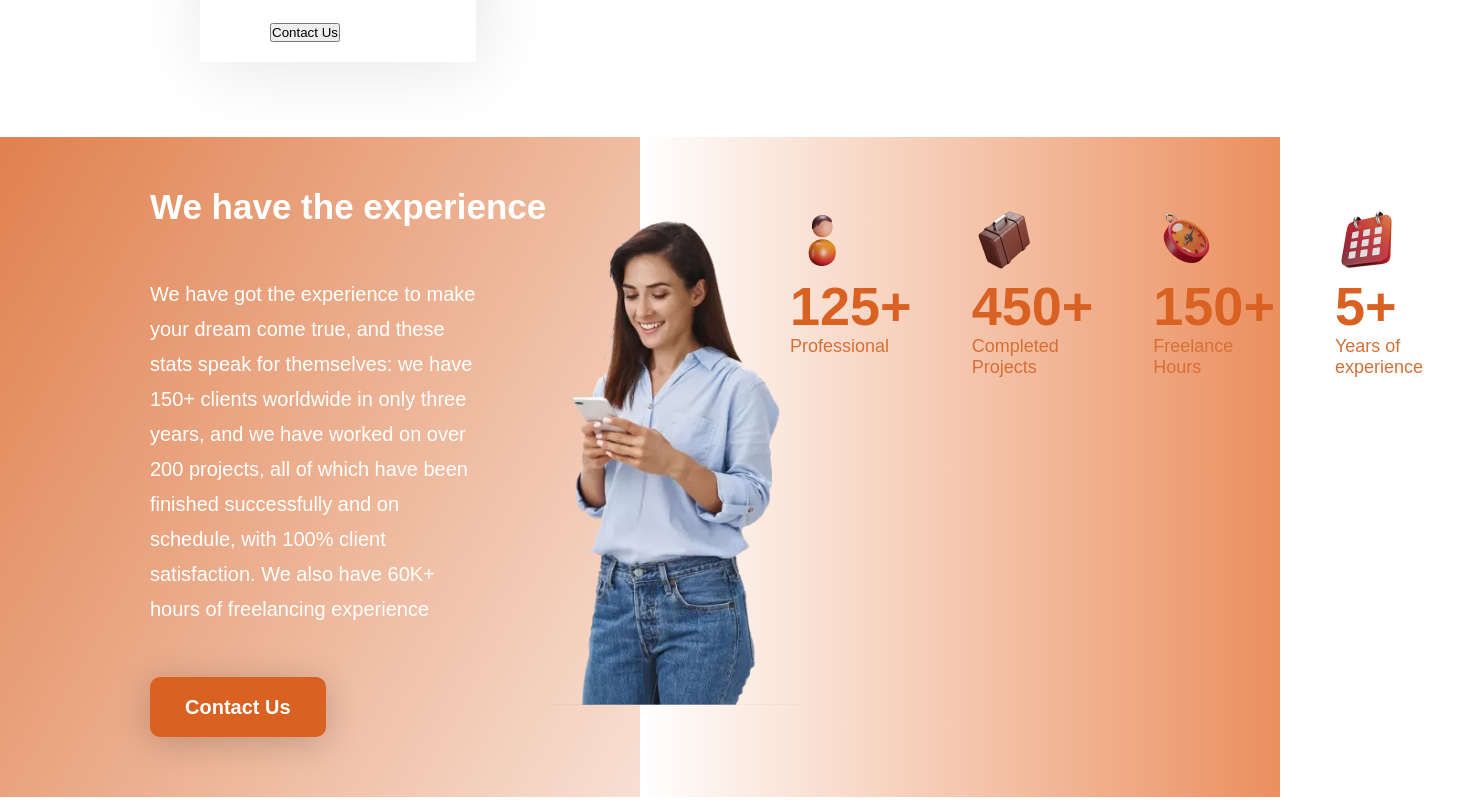
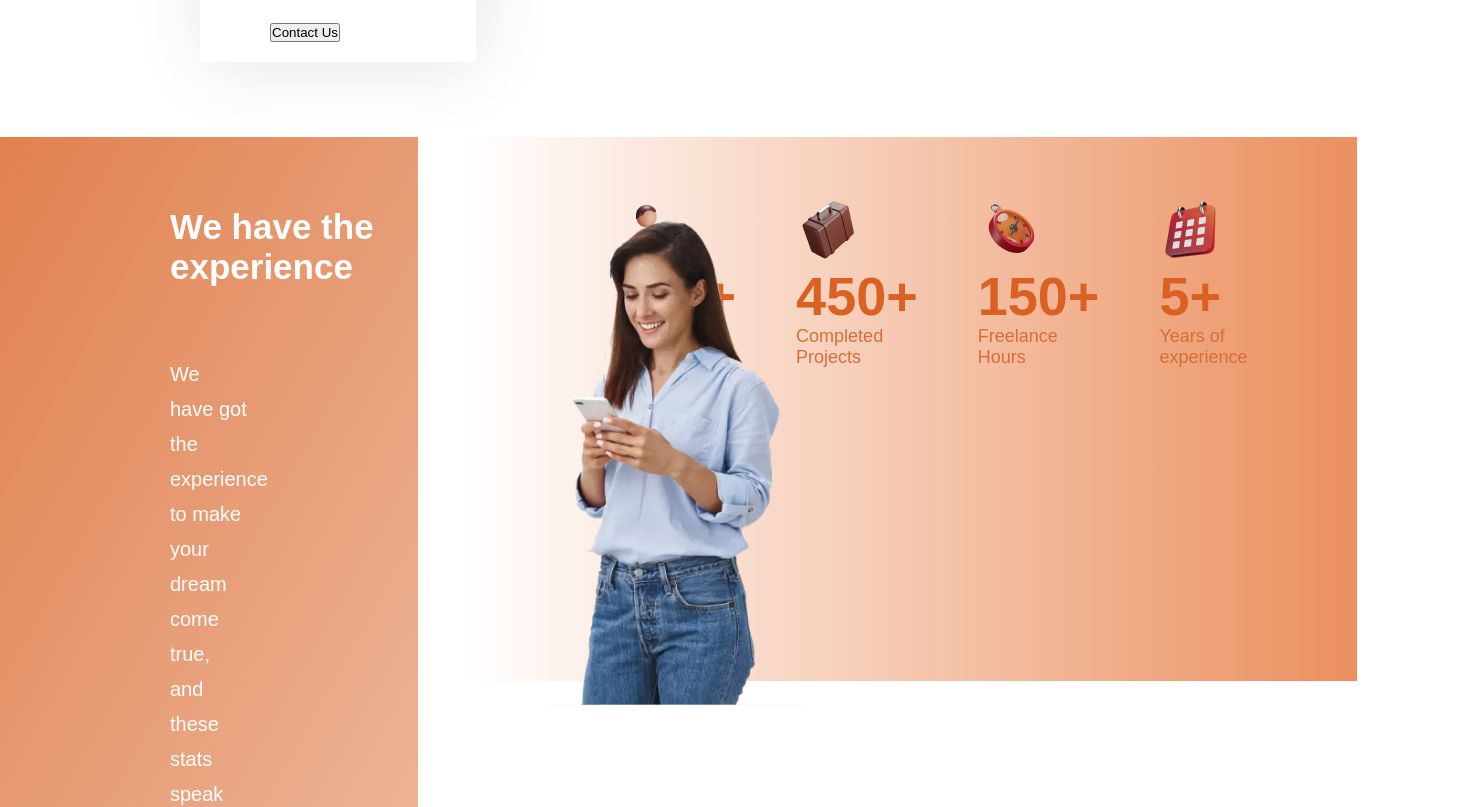
Before and after one commit to dharmikj-tagline/Angular-Tagline, an Angular app: page / in a window 1280 px wide. Shown: the part 3340-4147 px from the top of the page, 1483 px wide, since content can reach past the window. Built offline with nearby package versions, Linux system fonts and the light colour scheme.

Commit message:
Implement experience Section

```diff
--- a/src/app/app.component.html
+++ b/src/app/app.component.html
@@ -3,111 +3,20 @@
   <app-header-main-content></app-header-main-content>
 </div>
 
-<!-- ___________________________________________________________ -->
-
 <app-sevices [serviceBoxes]="ourServices"></app-sevices>
 
-    <!-- <div class="divcontent divcontent1" style="border: none">
-      <h1 style="text-align: left; line-height: 70px; font-weight: 700">
-        {{ serviceBoxes.seviceBoxHead }} <br />
-        <span style="font-weight: bolder; font-size: 60px">
-          {{ serviceBoxes.seviceBoxHeadBold }}
-        </span>
-        <br />
-        for you.
-      </h1>
-    </div>
-
-    <div class="divcontent divcontent2">
-      <div class="flex">
-        <img [src]="serviceBoxes.serviceBox2.serviceBox2HeadImg" />
-        <h2>{{ serviceBoxes.serviceBox2.serviceBox2Head }}</h2>
-      </div>
-      <p>
-        {{ serviceBoxes.serviceBox2.serviceBox2Content }}
-      </p>
-      <a href="#">{{ serviceBoxes.serviceBox2.serviceBox2Anchor }}</a>
-    </div>
-
-    <div class="divcontent divcontent3">
-      <div class="flex">
-        <img [src]="serviceBoxes.serviceBox3.serviceBox3HeadImg" />
-        <h2>{{ serviceBoxes.serviceBox3.serviceBox3Head }}</h2>
-      </div>
-      <p>
-        {{ serviceBoxes.serviceBox3.serviceBox3Content }}
-      </p>
-      <a href="#">{{ serviceBoxes.serviceBox3.serviceBox3Anchor }}</a>
-    </div>
-
-    <div class="divcontent divcontent4">
-      <div class="flex">
-        <img [src]="serviceBoxes.serviceBox4.serviceBox4HeadImg" />
-        <h2>{{ serviceBoxes.serviceBox4.serviceBox4Head }}</h2>
-      </div>
-      <p>
-        {{ serviceBoxes.serviceBox4.serviceBox4Content }}
-      </p>
-      <a href="#">{{ serviceBoxes.serviceBox4.serviceBox4Anchor }}</a>
-    </div>
-
-    <div class="divcontent divcontent5">
-      <div class="flex">
-        <img [src]="serviceBoxes.serviceBox5.serviceBox5HeadImg" />
-        <h2>{{ serviceBoxes.serviceBox5.serviceBox5Head }}</h2>
-      </div>
-      <p>
-        {{ serviceBoxes.serviceBox5.serviceBox5Content }}
-      </p>
-      <a href="#">{{ serviceBoxes.serviceBox5.serviceBox5Anchor }}</a>
-    </div>
-
-    <div class="divcontent divcontent6">
-      <div class="flex">
-        <img [src]="serviceBoxes.serviceBox6.serviceBox6HeadImg" />
-        <h2>{{ serviceBoxes.serviceBox6.serviceBox6Head }}</h2>
-      </div>
-      <p>
-        {{ serviceBoxes.serviceBox6.serviceBox6Content }}
-      </p>
-      <a href="#">{{ serviceBoxes.serviceBox6.serviceBox6Anchor }}</a>
-    </div>
-
-    <div class="divcontent divcontent7">
-      <h2>
-        {{ serviceBoxes.serviceBox7.serviceBox7Head }}
-        <span style="font-weight: bold">{{
-          serviceBoxes.serviceBox7.serviceBox7Span
-        }}</span>
-      </h2>
-      <button>{{ serviceBoxes.serviceBox7.serviceBox7Btn }}</button>
-    </div>
-  </div> -->
-  <!-- </div> -->
 
 <!-- ___________________________________________________________ -->
 
 <div class="experience">
-    <div class="contentexp">
-      <h2>{{ experience.exprContent.exprContentHead }}</h2>
-      <p>
-        {{ experience.exprContent.exprContentPara }}
-      </p>
-      <button>{{ experience.exprContent.exprContentBtn }}</button>
-    </div>
+  <app-experience-content></app-experience-content>
 
   <span>
     <img [src]="experience.exprContent.exprUpperImg" height="490" />
   </span>
-
-    <div class="numberexp">
-      <div class="fulldiv1">
-        <div class="div1" *ngFor="let exprBox of experianseNumBoxs">
-          <img [src]="exprBox.img" />
-          <h1>{{ exprBox.projectnum }}</h1>
-          <h5>{{ exprBox.type }}</h5>
-        </div>
-      </div>
+  <app-experience-projects
+    [experienceProjects]="experianseNumBoxs"
+  ></app-experience-projects>
   <!-- <div class="div1">
           <img [src]="experience.exprProduct.exprProduct1Img" />
           <h1>{{ experience.exprProduct.exprProduct1Head }}</h1>
@@ -132,14 +41,12 @@
           <h5>{{ experience.exprProduct.exprProduct4Type }}</h5>
         </div>
       </div> -->
-    </div>
+  <!-- </div> -->
 </div>
 
 <!-- ____________________________________________________________________ -->
 
-  <h1
-    style="text-align: center; margin: 40px; font-size: 2rem; margin-bottom: 0"
-  >
+<h1 style="text-align: center; margin: 40px; font-size: 2rem; margin-bottom: 0">
   {{ technology.technologyHead }}
 </h1>
 <span class="headerline"></span>
@@ -650,23 +557,17 @@
       <ul>
         <li>
           <a href=""
-              ><i class="bi bi-telephone-fill"></i>&nbsp;{{
-                help.helpCareer
-              }}</a
+            ><i class="bi bi-telephone-fill"></i>&nbsp;{{ help.helpCareer }}</a
           >
         </li>
         <li>
           <a href=""
-              ><i class="bi bi-file-person-fill"></i>&nbsp;{{
-                help.helpAbout
-              }}</a
+            ><i class="bi bi-file-person-fill"></i>&nbsp;{{ help.helpAbout }}</a
           >
         </li>
         <li>
           <a href=""
-              ><i class="bi bi-envelope-fill"></i>&nbsp;{{
-                help.helpContact
-              }}</a
+            ><i class="bi bi-envelope-fill"></i>&nbsp;{{ help.helpContact }}</a
           >
         </li>
         <li>
@@ -683,9 +584,7 @@
         </li>
         <li>
           <a href=""
-              ><i class="bi bi-diagram-3-fill"></i>&nbsp;{{
-                help.helpSitemap
-              }}</a
+            ><i class="bi bi-diagram-3-fill"></i>&nbsp;{{ help.helpSitemap }}</a
           >
         </li>
       </ul>
--- a/src/app/app.module.ts
+++ b/src/app/app.module.ts
@@ -7,6 +7,8 @@ import { AppComponent } from './app.component';
 import { HeaderNavbarComponent } from './header-navbar/header-navbar.component';
 import { HeaderMainContentComponent } from './header-main-content/header-main-content.component';
 import { SevicesComponent } from './sevices/sevices.component';
+import { ExperienceContentComponent } from './experience-content/experience-content.component';
+import { ExperienceProjectsComponent } from './experience-projects/experience-projects.component';
 
 @NgModule({
   declarations: [
@@ -14,6 +16,8 @@ import { SevicesComponent } from './sevices/sevices.component';
     HeaderNavbarComponent,
     HeaderMainContentComponent,
     SevicesComponent,
+    ExperienceContentComponent,
+    ExperienceProjectsComponent,
 
   ],
   imports: [
--- /dev/null
+++ b/src/app/experience-content/experience-content.component.html
@@ -0,0 +1,7 @@
+<div class="contentexp">
+    <h2>{{ exprContentHead }}</h2>
+    <p>
+      {{ exprContentPara }}
+    </p>
+    <button>{{ exprContentBtn }}</button>
+  </div>
--- /dev/null
+++ b/src/app/experience-content/experience-content.component.scss
@@ -0,0 +1,53 @@
+*{
+    padding: 10px;
+}
+ .contentexp {
+    background: linear-gradient(119.18deg, rgba(217, 97, 34, .8) 0%, rgba(217, 97, 34, .2) 100%);
+    text-align: center;
+    min-height: 68vh;
+    max-width: 90%;
+}
+
+ .contentexp h2 {
+    font-family: poppins, sans-serif;
+    font-size: 35px;
+    color: #fff;
+    font-weight: bold;
+    margin: 50px 0 25px 150px;
+    text-align: left;
+}
+
+ .contentexp p {
+    margin: 50px 150px;
+    font-family: poppins, sans-serif;
+    font-size: 20px;
+    color: #fff;
+    text-align: left;
+    line-height: 35px;
+}
+
+ .contentexp button {
+    border: none;
+    height: 60px;
+    min-width: 20%;
+    font-size: 20px;
+    background: #D96122;
+    line-height: 30px;
+    font-weight: 700;
+    padding: 13px 35px;
+    color: #fff;
+    border-radius: 10px;
+    margin: 25px 20px;
+    cursor: pointer;
+    box-shadow: 0 5px 35px rgb(0 0 0 / 20%);
+    justify-content: start;
+    float: left;
+    margin: 0 150px;
+}
+
+ .contentexp button:hover {
+    background-color: #fff;
+    color: #D96122;
+    transition: all ease-in .3s;
+    border: 2px solid #D96122;
+}
--- /dev/null
+++ b/src/app/experience-content/experience-content.component.ts
@@ -0,0 +1,19 @@
+import { Component, OnInit } from '@angular/core';
+
+
+@Component({
+  selector: 'app-experience-content',
+  templateUrl: './experience-content.component.html',
+  styleUrls: ['./experience-content.component.scss'],
+})
+export class ExperienceContentComponent implements OnInit {
+  constructor() {}
+
+  ngOnInit(): void {}
+
+  exprContentHead: string = 'We have the experience';
+  exprContentPara: string =
+    'We have got the experience to make your dream come true, and these stats speak for themselves: we have 150+ clients worldwide in only three years, and we have worked on over 200 projects, all of which have been finished successfully and on schedule, with 100% client satisfaction. We also have 60K+ hours of freelancing experience';
+  exprContentBtn: string = 'Contact Us';
+  exprUpperImg: string = '../assets/images/woman.webp';
+}
--- /dev/null
+++ b/src/app/experience-projects/experience-projects.component.html
@@ -0,0 +1,12 @@
+<div class="experience">
+  <div class="numberexp">
+    <div class="fulldiv1">
+      <div class="div1" *ngFor="let exprBox of experienceProjects">
+        <img [src]="exprBox.img" />
+        <h1>{{ exprBox.projectnum }}</h1>
+        <h5>{{ exprBox.type }}</h5>
+      </div>
+
+    </div>
+  </div>
+</div>
--- /dev/null
+++ b/src/app/experience-projects/experience-projects.component.scss
@@ -0,0 +1,45 @@
+ .numberexp {
+    background: linear-gradient(to left, #eb8f5e, #ffffffc8);
+    color: #d66f37;
+    font-family: poppins, sans-serif;
+    min-height: 68vh;
+}
+
+ .numberexp .fulldiv1,
+.fulldiv2 {
+    display: flex;
+    padding: 60px 50px 0px 150px;
+
+}
+
+// .numberexp .fulldiv1 .div1{
+//     min-width: 50%;
+//     min-height: 100%;
+
+// }
+
+ .numberexp .fulldiv1 .div1 h1 {
+    font-weight: 600;
+    font-size: 54px;
+    line-height: 60px;
+    color: #d96122;
+    padding-right: 60px;
+}
+
+ .numberexp .fulldiv1 .div1 h5 {
+    font-weight: 500;
+    font-size: 18px;
+    padding-right: 60px;
+}
+
+ .numberexp .fulldiv1 .div2 h1 {
+    font-weight: 600;
+    font-size: 54px;
+    line-height: 60px;
+    color: #d96122;
+}
+
+ .numberexp .fulldiv1 .div2 h5 {
+    font-weight: 500;
+    font-size: 18px;
+}
--- /dev/null
+++ b/src/app/experience-projects/experience-projects.component.ts
@@ -0,0 +1,15 @@
+import { Component, Input, OnInit } from '@angular/core';
+
+@Component({
+  selector: 'app-experience-projects',
+  templateUrl: './experience-projects.component.html',
+  styleUrls: ['./experience-projects.component.scss']
+})
+export class ExperienceProjectsComponent implements OnInit {
+
+  constructor() { }
+
+  ngOnInit(): void {
+  }
+  @Input() experienceProjects : any;
+}
```
Also changed, not shown: 2 other files (tests, documents, lock files or other folders). Lines whose indentation alone changed are shown as unchanged.
